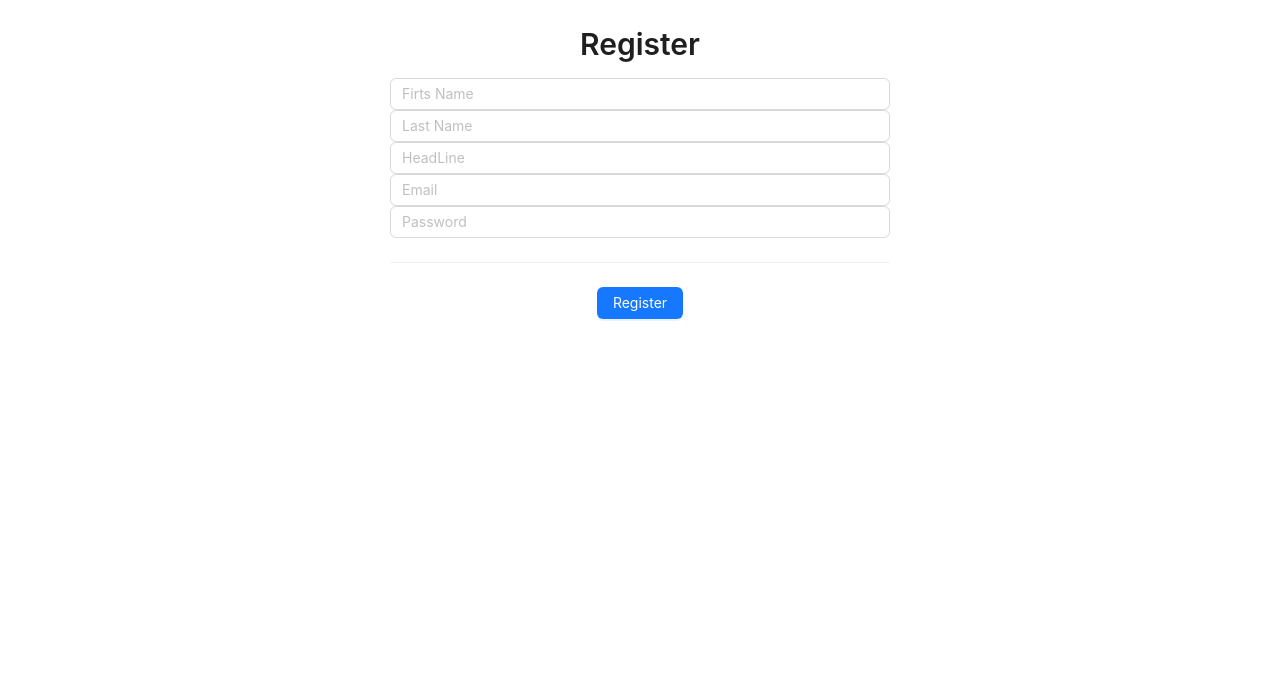
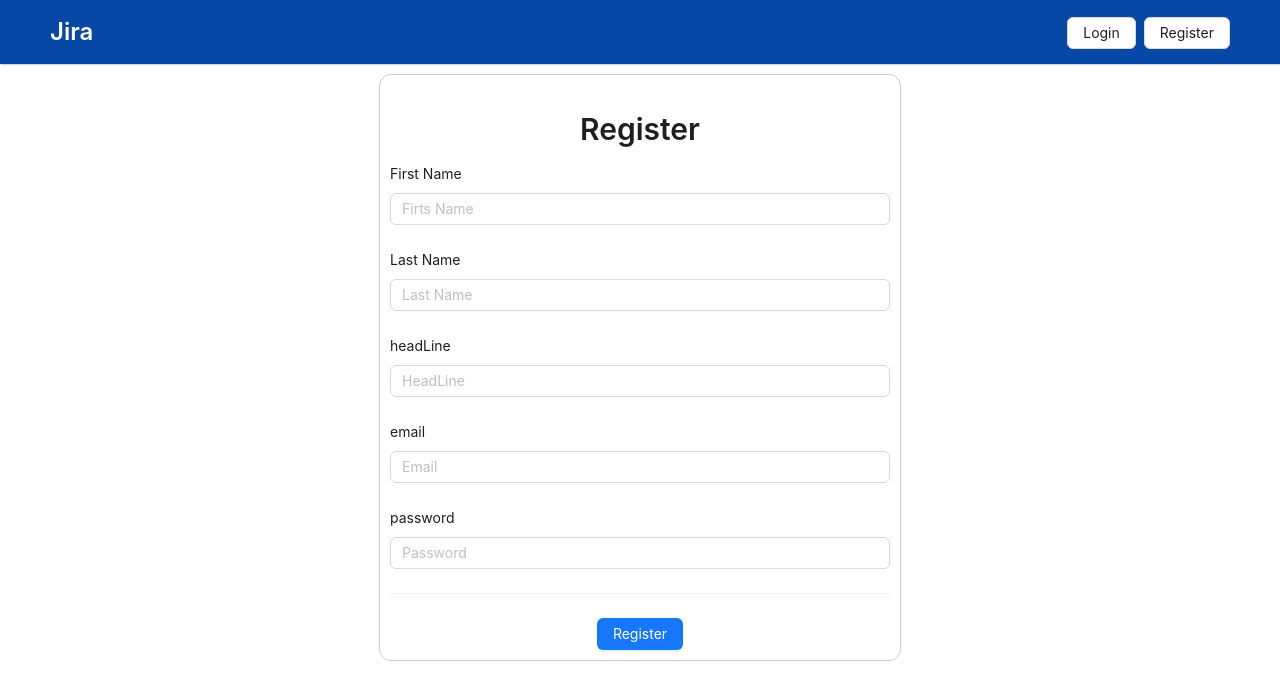
Before and after one commit to Mariam0422/Jira, a React (Create React App) app: page / in a window 1280 px wide. Shown: the top 700 px of the page. Built offline with nearby package versions, Linux system fonts and the light colour scheme.

Commit message:
add header global component and implment notification after register

```diff
--- a/src/App.js
+++ b/src/App.js
@@ -1,9 +1,11 @@
+import { Header } from './view/components/global/header';
+import Register from './view/pages/auth/register';
+import './App.css';
 
-import './App.css';
-import Register from './view/pages/auth/register';
 function App() {
   return (
     <div className="App">
+      <Header/>
      <Register/>
     </div>
   );
--- a/src/services/firebase/firebase.js
+++ b/src/services/firebase/firebase.js
@@ -7,7 +7,7 @@
   storageBucket: "my-project-97152-a7883.appspot.com",
   messagingSenderId: "666242413793",
   appId: "1:666242413793:web:5f5f693c1db187679673a0",
-  measurementId: "G-EP87J6MDTC",
+  measurementId: "G-EP87J6MDTC"
 };
 
 // Initialize Firebase
--- /dev/null
+++ b/src/view/components/global/header/index.css
@@ -0,0 +1,12 @@
+.main_header{
+    display: flex;
+    justify-content: space-between;
+    background-color: rgb(7,71,166);
+    align-items: center;
+    box-shadow: 1px 1px 1px #cccc;
+}
+
+.main_header h3{
+    margin: 0;
+    color: #fff;
+}
--- /dev/null
+++ b/src/view/components/global/header/index.js
@@ -0,0 +1,21 @@
+import {Layout, Button, Typography, Space} from 'antd'
+import './index.css'
+export const Header = () => {
+    return (
+        <div>
+        <Layout.Header className='main_header'>
+            <Typography.Title level={3}>
+                Jira
+            </Typography.Title>
+            <Space>
+                <Button>
+                    Login
+                </Button>
+                <Button>
+                    Register
+                </Button>
+            </Space>
+        </Layout.Header>
+        </div>
+    )
+}
--- a/src/view/pages/auth/register/index.css
+++ b/src/view/pages/auth/register/index.css
@@ -1,4 +1,7 @@
 .auth_register_container{
-    margin: auto;
+    margin: 10px auto;
     max-width: 500px;
+    border: 1px solid hsl(0, 0%, 80%);
+    padding: 10px;
+    border-radius: 12px;
 }
--- a/src/view/pages/auth/register/index.js
+++ b/src/view/pages/auth/register/index.js
@@ -1,81 +1,78 @@
-import React from 'react';
-import { Typography, Input, Button, Divider } from 'antd';
-import { createUserWithEmailAndPassword } from 'firebase/auth';
-import { auth } from '../../../../services/firebase/firebase';
-import './index.css';
+import React from "react";
+import { Typography, Input, Button, Divider, Form, notification } from "antd";
+import { createUserWithEmailAndPassword } from "firebase/auth";
+import { auth } from "../../../../services/firebase/firebase";
+import "./index.css";
 
-const {Title} = Typography
-export default class Register extends React.Component{
-    constructor(){
+const { Title } = Typography;
+export default class Register extends React.Component {
+  constructor() {
     super();
     this.state = {
+      loading: false,
       firstName: "",
       lastName: "",
       headLine: "",
       email: "",
-            password: "",
+      password: ""
+    };
+
+    this.handleRegister = this.handleRegister.bind(this);
   }
-        this.handleRegister = this.handleRegister.bind(this)
-    }
-    handleChangeInput = (e)=> {
-      const { name, value } = e.target;
+  handleChangeInput = (e) => {
+    this.setState(e)
+  };
+ async handleRegister() {
+    const { email, password, firstName, lastName } = this.state;
     this.setState({
-        [name] : value
+        loading: true
+    });
+      try{
+        const respons = await createUserWithEmailAndPassword(auth, email, password);
+        console.log(respons);
+        notification.success({
+            message: "Success Rfegistration",
+            description: `Welcome ${firstName} ${lastName}`
+        })
+      }catch(error){
+   notification.error({
+    message: "Wrong Registration",
+    description: "Ooooooooops"
+   })
+      }finally{
+         this.setState({
+            loading: false
          })
       }
-    handleRegister(){
-     const {email, password} = this.state;
-     createUserWithEmailAndPassword(auth, email, password)
+
   }
-    render(){
+  render() {
+    console.log(this.state)
     return (
       <div className="auth_register_container">
-                <Title level={2}>
+        <Title level={2}>Register</Title>
+        <Form layout="vertical" onValuesChange={this.handleChangeInput}>
+          <Form.Item label="First Name" name="firstName">
+            <Input type="text" placeholder="Firts Name" />
+          </Form.Item>
+          <Form.Item label="Last Name" name="lastName">
+            <Input type="text" placeholder="Last Name" />
+          </Form.Item>
+          <Form.Item label="headLine" name="headLine">
+            <Input type="text" placeholder="HeadLine" />
+          </Form.Item>
+          <Form.Item label="email" name="email">
+            <Input type="email" placeholder="Email" />
+          </Form.Item>
+          <Form.Item label="password" name="password">
+            <Input type="password" placeholder="Password" />
+          </Form.Item>
+          <Divider />
+          <Button type="primary" onClick={this.handleRegister}>
             Register
-                </Title>
-                <div>
-                    <Input
-                    type="text"
-                    name="firstName"
-                    placeholder="Firts Name"
-                    onChange={this.handleChangeInput}
-                    />
+          </Button>
+        </Form>
       </div>
-                <div>
-                    <Input
-                    type="text"
-                    name="lastName"
-                    placeholder="Last Name"
-                    onChange={this.handleChangeInput}
-                    />
-                </div>
-                <div>
-                    <Input
-                    type="text"
-                    name="headLine"
-                    placeholder='HeadLine'
-                    onChange={this.handleChangeInput}
-                    />
-                </div>
-                <div>
-                    <Input
-                    type="email"
-                    name="email"
-                    placeholder='Email'
-                    onChange={this.handleChangeInput}
-                    />
-                </div>
-                <div>
-                    <Input
-                    type='password'
-                    name="password"
-                    placeholder='Password'
-                    onChange={this.handleChangeInput}
-                    />
-                </div>
-                <Divider/>
-                <Button type='primary' onClick={this.handleRegister}>Register</Button>
-            </div>
-        )
+    );
   }
 }
```
Also changed, not shown: src/services/firebase/index.js (deleted). Lines whose indentation alone changed are shown as unchanged.
